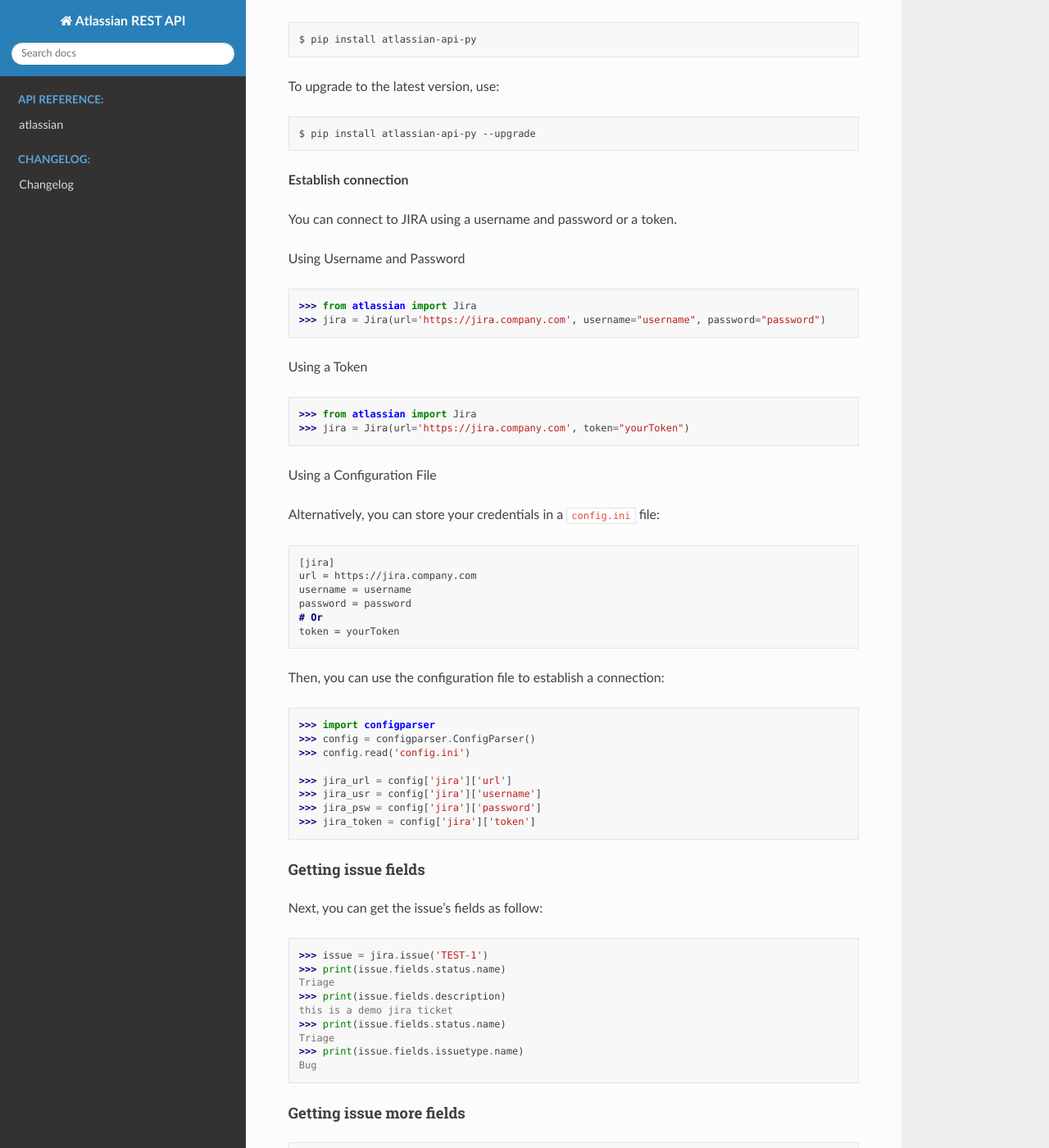
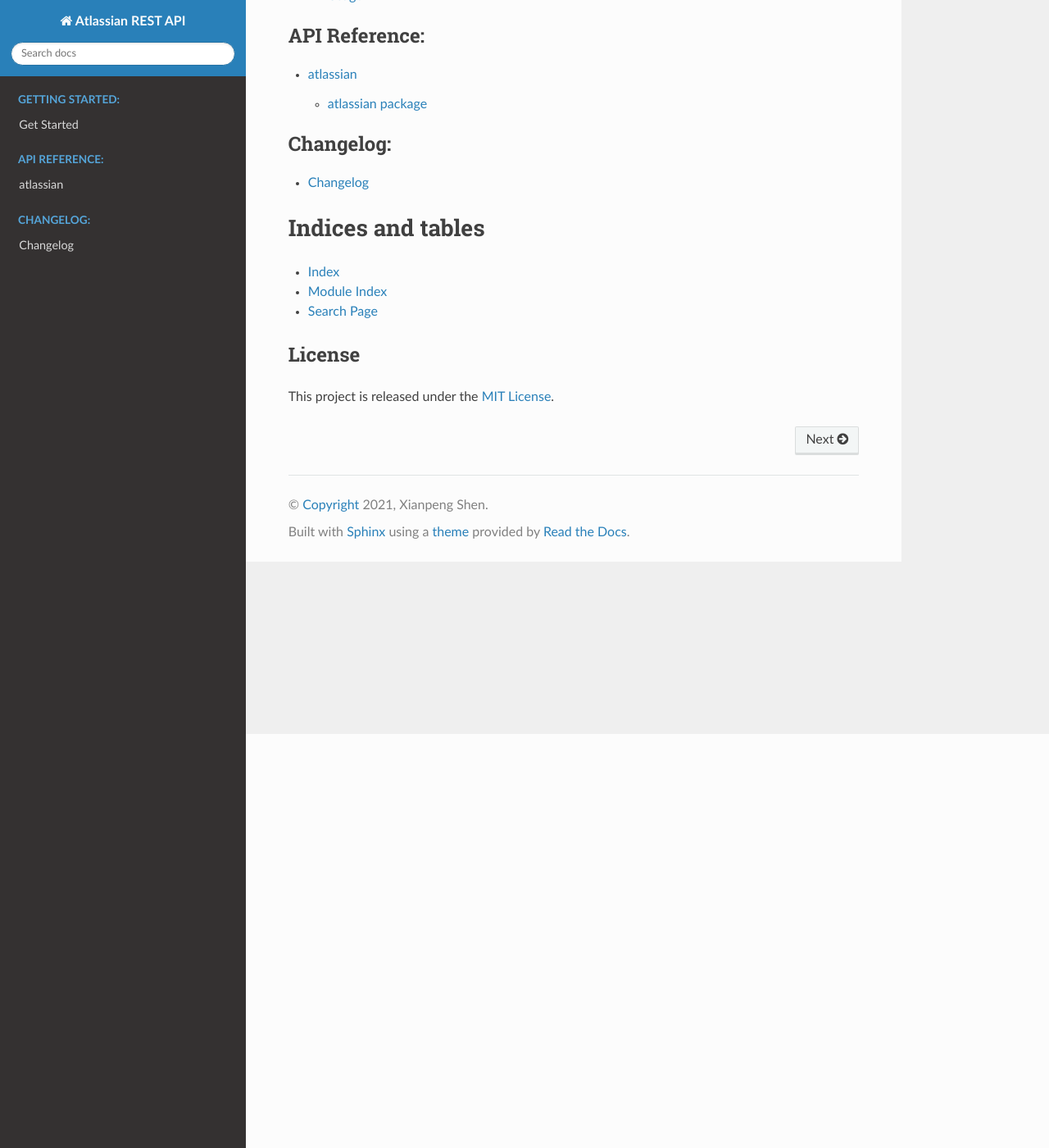
Before and after one commit to shenxianpeng/atlassian-api-py, a Sphinx documentation site: the page built from docs/index.rst, in a window 1280 px wide and 1400 px high, scrolled down 505 px. Shown: the whole window at 82% size. Built offline with Sphinx 7.4.7 and the Read the Docs theme 3.1.0, drawn with Linux system fonts in a browser that asks for light colours; some of the changed text lies outside the part shown.

Commit message:
docs: add more docs

````diff
--- a/README.md
+++ /dev/null
@@ -1,106 +0,0 @@
-# Python Wrapper for Atlassian REST API
-
-[![PyPI](https://img.shields.io/pypi/v/atlassian-api-py)](https://pypi.org/project/atlassian-api-py/)
-[![Documentation](https://readthedocs.org/projects/atlassian-api-py/badge/?version=latest)](https://atlassian-api-py.readthedocs.io/)
-[![PyPI - Python Version](https://img.shields.io/pypi/pyversions/atlassian-api-py?style=flat-square)](https://pypi.org/project/atlassian-api-py)
-[![Quality Gate Status](https://sonarcloud.io/api/project_badges/measure?project=shenxianpeng_atlassian-api-py&metric=alert_status)](https://sonarcloud.io/summary/new_code?id=shenxianpeng_atlassian-api-py)
-![PyPI - Downloads](https://img.shields.io/pypi/dw/atlassian-api-py)
-[![commit-check](https://img.shields.io/badge/commit--check-enabled-brightgreen?logo=Git&logoColor=white)](https://github.com/commit-check/commit-check)
-
-## Overview
-
-This package is a Python wrapper for the Atlassian REST API, currently supporting JIRA and Bitbucket. It simplifies the implementation of integration with these tools.
-
-📘 Documentation: [atlassian-api-py.readthedocs.io](https://atlassian-api-py.readthedocs.io/)
-
-## Installation
-
-To install the package, run the following command:
-
-```bash
-$ pip install atlassian-api-py
-```
-
-To upgrade to the latest version, use:
-
-```bash
-$ pip install atlassian-api-py --upgrade
-```
-
-**Establish connection**
-
-You can connect to JIRA using a username and password or a token.
-
-Using Username and Password
-
-```python
->>> from atlassian import Jira
->>> jira = Jira(url='https://jira.company.com', username="username", password="password")
-```
-
-Using a Token
-
-```python
->>> from atlassian import Jira
->>> jira = Jira(url='https://jira.company.com', token="yourToken")
-```
-
-Using a Configuration File
-
-Alternatively, you can store your credentials in a `config.ini` file:
-
-```markdown
-[jira]
-url = https://jira.company.com
-username = username
-password = password
-# Or
-token = yourToken
-```
-
-Then, you can use the configuration file to establish a connection:
-
-```python
->>> import configparser
->>> config = configparser.ConfigParser()
->>> config.read('config.ini')
-
->>> jira_url = config['jira']['url']
->>> jira_usr = config['jira']['username']
->>> jira_psw = config['jira']['password']
->>> jira_token = config['jira']['token']
-```
-
-### Getting issue fields
-
-Next, you can get the issue's fields as follow:
-
-```python
->>> issue = jira.issue('TEST-1')
->>> print(issue.fields.status.name)
-Triage
->>> print(issue.fields.description)
-this is a demo jira ticket
->>> print(issue.fields.status.name)
-Triage
->>> print(issue.fields.issuetype.name)
-Bug
-```
-
-### Getting issue more fields
-
-```python
->>> print(issue.id)
-1684517
->>> print(issue.key)
-TEST-1
->>> print(issue.fields.assignee.key)
-xpshen
->>> print(issue.fields.summary)
-Jira REST API Unit Test Example
->>> ...
-```
-
-## License
-
-This project is released under the MIT License.
--- /dev/null
+++ b/README.rst
@@ -0,0 +1,143 @@
+Python Wrapper for Atlassian REST API
+=====================================
+
+.. start-overview
+
+.. image:: https://img.shields.io/pypi/v/atlassian-api-py
+   :target: https://pypi.org/project/atlassian-api-py/
+   :alt: PyPI
+
+.. image:: https://readthedocs.org/projects/atlassian-api-py/badge/?version=latest
+   :target: https://atlassian-api-py.readthedocs.io/
+   :alt: Documentation
+
+.. image:: https://img.shields.io/pypi/pyversions/atlassian-api-py?style=flat-square
+   :target: https://pypi.org/project/atlassian-api-py
+   :alt: PyPI - Python Version
+
+.. image:: https://sonarcloud.io/api/project_badges/measure?project=shenxianpeng_atlassian-api-py&metric=alert_status
+   :target: https://sonarcloud.io/summary/new_code?id=shenxianpeng_atlassian-api-py
+   :alt: Quality Gate Status
+
+.. image:: https://img.shields.io/pypi/dw/atlassian-api-py
+   :alt: PyPI - Downloads
+
+.. image:: https://img.shields.io/badge/commit--check-enabled-brightgreen?logo=Git&logoColor=white
+   :target: https://github.com/commit-check/commit-check
+   :alt: Commit Check
+
+Overview
+--------
+
+This package is a Python wrapper for the Atlassian REST API, currently supporting JIRA and Bitbucket. It simplifies the implementation of integration with these tools.
+
+📘 Documentation: `atlassian-api-py.readthedocs.io <https://atlassian-api-py.readthedocs.io/>`_
+
+.. end-overview
+
+.. start-install
+
+Installation
+------------
+
+To install the package, run the following command:
+
+.. code-block:: bash
+
+   $ pip install atlassian-api-py
+
+To upgrade to the latest version, use:
+
+.. code-block:: bash
+
+   $ pip install atlassian-api-py --upgrade
+
+.. end-install
+
+.. start-example
+
+Usage
+-----
+
+You can connect to JIRA using a username and password or a token.
+
+Using Username and Password:
+
+.. code-block:: python
+
+   >>> from atlassian import Jira
+   >>> jira = Jira(url='https://jira.company.com', username="username", password="password")
+
+Using a Token:
+
+.. code-block:: python
+
+   >>> from atlassian import Jira
+   >>> jira = Jira(url='https://jira.company.com', token="yourToken")
+
+Using a Configuration File:
+
+Alternatively, you can store your credentials in a ``config.ini`` file:
+
+.. code-block:: ini
+
+   [jira]
+   url = https://jira.company.com
+   username = username
+   password = password
+   # Or
+   token = yourToken
+
+Then, you can use the configuration file to establish a connection:
+
+.. code-block:: python
+
+   >>> import configparser
+   >>> config = configparser.ConfigParser()
+   >>> config.read('config.ini')
+
+   >>> jira_url = config['jira']['url']
+   >>> jira_usr = config['jira']['username']
+   >>> jira_psw = config['jira']['password']
+   >>> jira_token = config['jira']['token']
+
+Getting issue fields
+
+Next, you can get the issue's fields as follows:
+
+.. code-block:: python
+
+   >>> issue = jira.issue('TEST-1')
+   >>> print(issue.fields.status.name)
+   Triage
+   >>> print(issue.fields.description)
+   this is a demo jira ticket
+   >>> print(issue.fields.status.name)
+   Triage
+   >>> print(issue.fields.issuetype.name)
+   Bug
+
+Getting issue more fields
+
+.. code-block:: python
+
+   >>> print(issue.id)
+   1684517
+   >>> print(issue.key)
+   TEST-1
+   >>> print(issue.fields.assignee.key)
+   xpshen
+   >>> print(issue.fields.summary)
+   Jira REST API Unit Test Example
+   >>> ...
+
+.. end-example
+
+.. start-license
+
+License
+-------
+
+This project is released under the `MIT License <LICENSE>`_.
+
+.. end-license
--- /dev/null
+++ b/docs/copyright.rst
@@ -0,0 +1,9 @@
+:orphan:
+
+=========
+Copyright
+=========
+
+Copyright (c) 2021 Xianpeng Shen <xianpeng.shen@gmail.com>. All rights reserved.
+
+License under MIT.
--- a/docs/index.rst
+++ b/docs/index.rst
@@ -6,8 +6,15 @@
 Welcome to Atlassian REST API's documentation!
 ==============================================
 
-.. include:: ../README.md
-   :parser: myst_parser.sphinx_
+.. include:: ../README.rst
+   :start-after: start-overview
+   :end-before: end-overview
+
+.. toctree::
+   :maxdepth: 2
+   :caption: Getting Started:
+
+   getting-started
 
 .. toctree::
    :maxdepth: 2
@@ -21,9 +28,14 @@
 
    changelog
 
+
 Indices and tables
 ==================
 
 * :ref:`genindex`
 * :ref:`modindex`
 * :ref:`search`
+
+.. include:: ../README.rst
+   :start-after: start-license
+   :end-before: end-license
````
Also changed, not shown: docs/getting-started.rst (added, +10 -0 lines).
